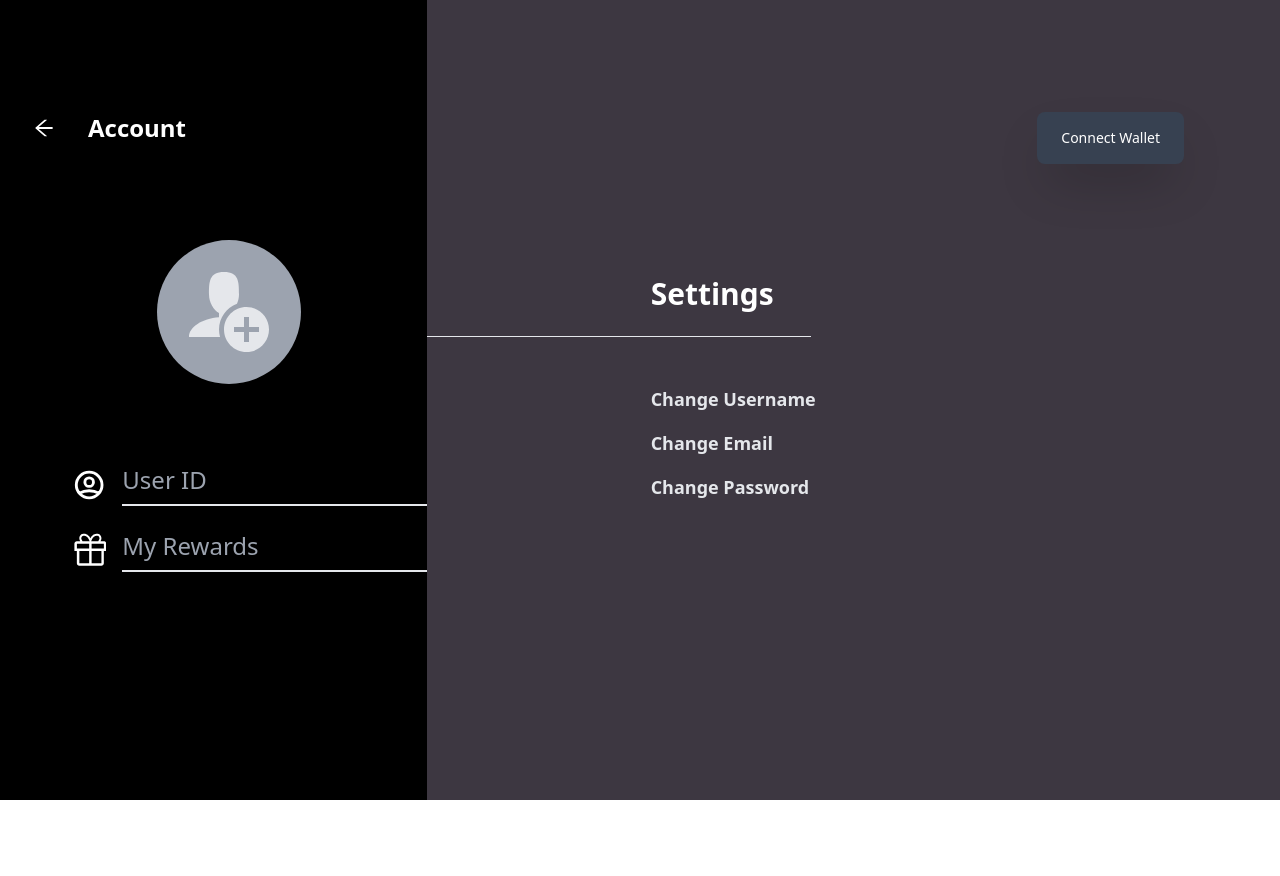
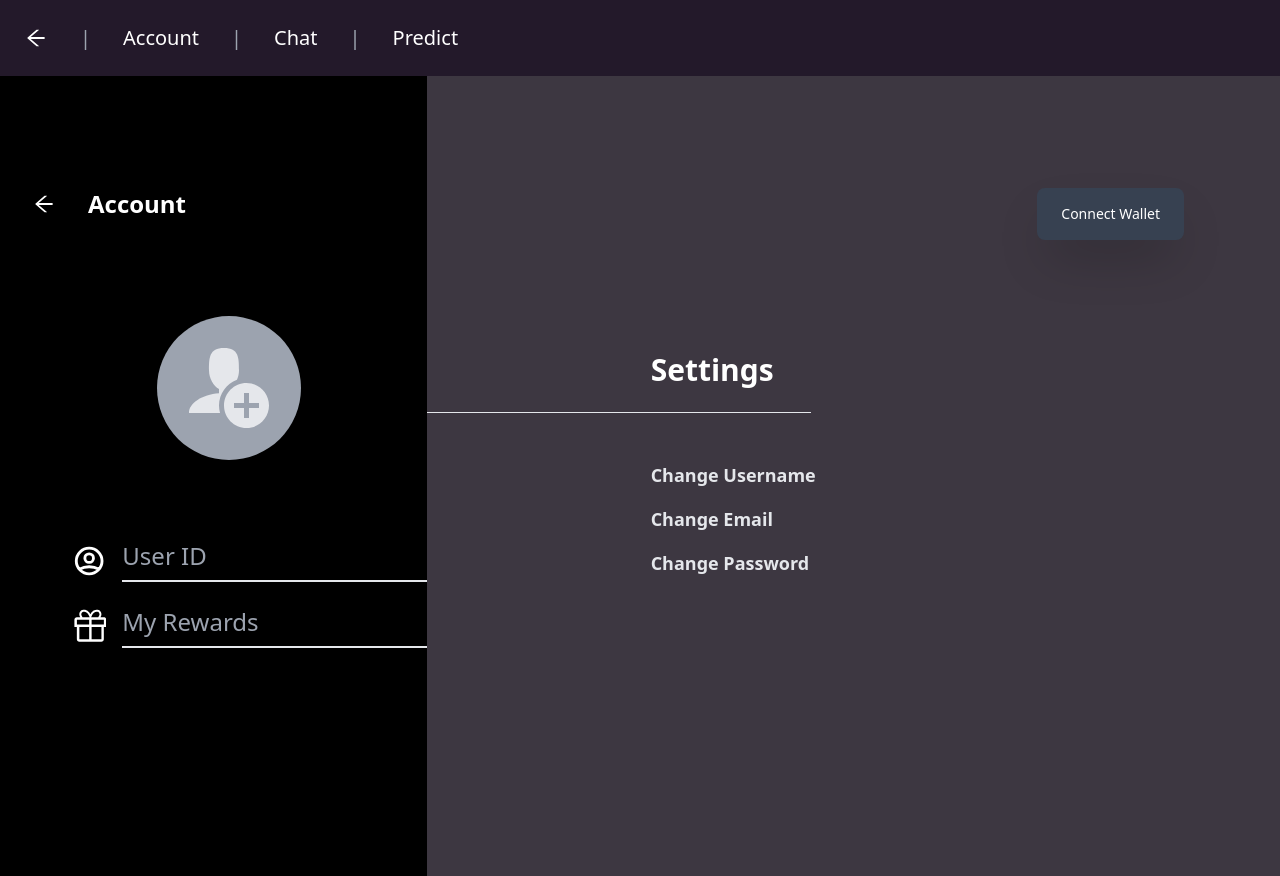
Before and after one commit to Arun89-crypto/SpaceApps-G4NYM3D3-Frontend, a React (Create React App) app: page /account in a window 1280 px wide. Before the commit the page ends 800 px from the top, so only its background shows below. Built offline with nearby package versions, Linux system fonts and the light colour scheme.

Commit message:
Added Navbar

```diff
--- /dev/null
+++ b/src/Components/Navbar.jsx
@@ -0,0 +1,19 @@
+import React from "react";
+import { AiOutlineArrowLeft } from "react-icons/ai";
+
+const Navbar=()=>{
+    return (
+        <>
+        <div className="flex text-white font-normal text-xl bg-nav_bg p-6 items-center gap-8">
+            <AiOutlineArrowLeft className="w-6 h-6"/>
+            <p className="font-thin text-gray-400">|</p>
+            <p className="text-md">Account</p>
+            <p className="font-thin text-gray-400">|</p>
+            <p className="text-md">Chat</p>
+            <p className="font-thin text-gray-400">|</p>
+            <p className="text-md">Predict</p>
+        </div>
+        </>
+    )
+}
+export default Navbar;
--- a/src/Pages/Account.jsx
+++ b/src/Pages/Account.jsx
@@ -3,10 +3,12 @@ import { AiOutlineArrowLeft } from "react-icons/ai";
 import { ImUserPlus } from "react-icons/im";
 import { HiOutlineUserCircle } from "react-icons/hi";
 import { GoGift } from "react-icons/go";
+import Navbar from "../Components/Navbar";
 
 const Account = () => {
   return (
     <>
+    <Navbar />
       <div className="bg-black h-screen flex">
         <div className="w-1/3 pl-8 pt-28">
           <div className="flex items-center text-white text-2xl gap-8 font-semibold">
--- a/tailwind.config.js
+++ b/tailwind.config.js
@@ -9,6 +9,7 @@ module.exports = {
     extend: {
       colors: {
         acc_gray: "#3d3741",
+        nav_bg:"#23192a"
       },
     },
   },
```
